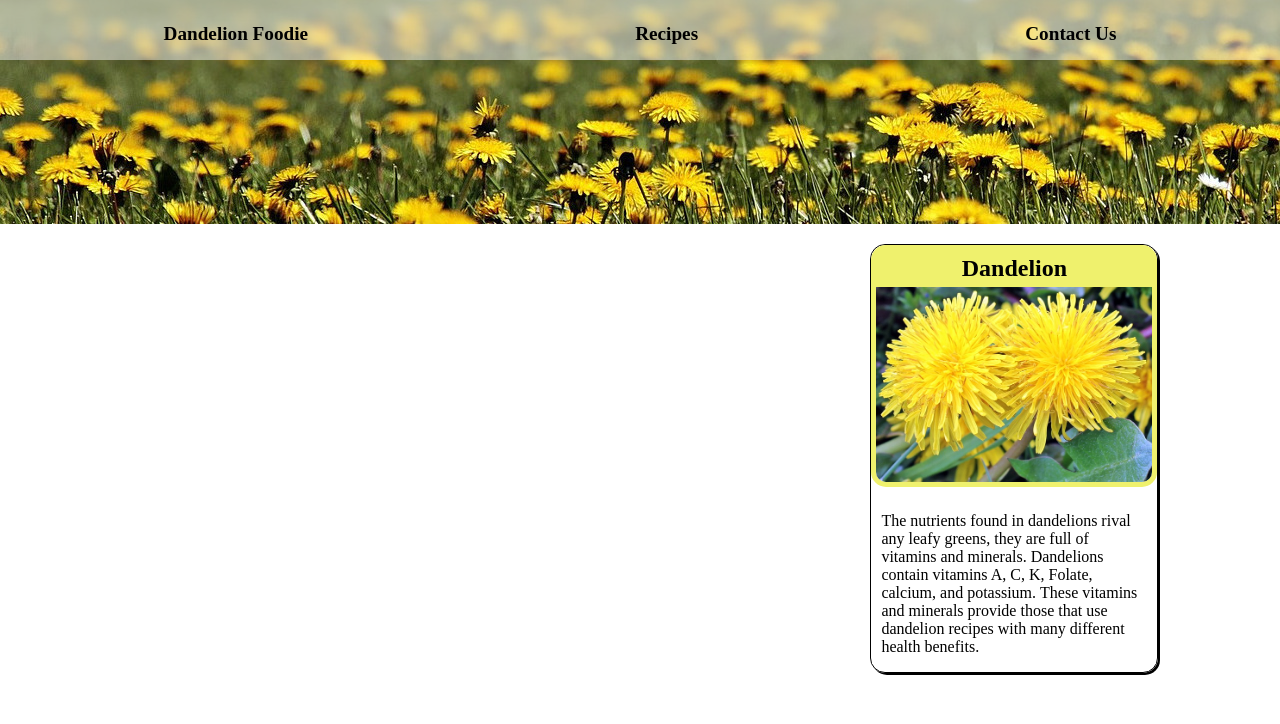
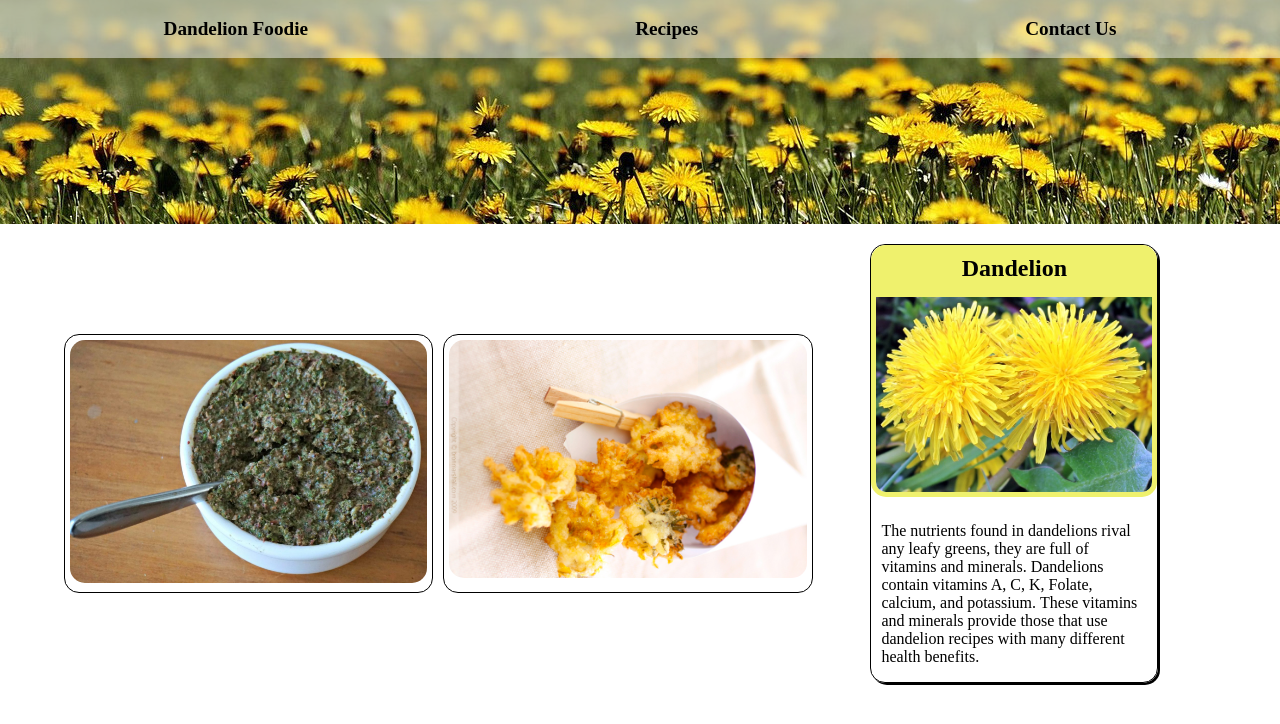
Before and after one commit to Campolino/js-restaurant, a website built with webpack: page dist/index.html in a window 1280 px wide. Built offline with nearby package versions, Linux system fonts and the light colour scheme.

Commit message:
add article and card settings

```diff
--- a/src/index.js
+++ b/src/index.js
@@ -1,9 +1,16 @@
 import DandelionField from './dandelion-field.jpg';
 import DandelionFlower from './dandelion-flower.jpg';
+import DandelionPesto from './beet-dandelion-pesto.jpg';
+import DandelionTempura from './dandelion-tempura-blooms.jpg';
 import './style.css';
 
 const content = document.querySelector('#content');
 const main = document.createElement('main');
+
+let cards = [
+  {'image': `${DandelionPesto}`, 'data': 'pesto'},
+  {'image': `${DandelionTempura}`, 'data': 'tempura'}
+];
 
 function header() {
   const element = document.createElement('header');
@@ -60,10 +67,28 @@ function section() {
 function article() {
   const dandelionArticle = document.createElement('article');
 
+  cards.forEach(cardInfo => {
+    dandelionArticle.appendChild(card(cardInfo));
+  });
+
   return dandelionArticle;
+}
+
+function card(cardInfo) {
+  const card = document.createElement('div');
+  card.classList.add('card');
+  card.setAttribute('data-card', `${cardInfo['data']}`);
+
+  const cardPhoto = new Image();
+  cardPhoto.src = cardInfo['image'];
+
+  card.appendChild(cardPhoto);
+
+  return card;
 }
 
 main.appendChild(article());
 main.appendChild(section());
+
 content.appendChild(header());
 content.appendChild(main);
--- a/src/style.css
+++ b/src/style.css
@@ -23,7 +23,7 @@ body,
 #content > header > .header-image > .header-text > h1,
 #content > header > .header-image > .header-text > a {
   font-size: 1.2rem;
-  padding: 10px 10px 2px 10px;
+  padding: 5px 10px;
   font-weight: bold;
 }
 
@@ -46,6 +46,22 @@ main {
 /* --- ARTICLE --- */
 article {
   width: 65%;
+  display: grid;
+  grid-template-columns: repeat(2, 1fr);
+  gap: 10px;
+}
+
+.card {
+  border: 1px solid black;
+  border-radius: 15px;
+  padding: 5px;
+}
+
+.card > img {
+  width: 100%;
+  height: auto;
+  overflow: scroll;
+  border-radius: 15px;
 }
 
 /* --- PRESENTATION --- */
@@ -63,7 +79,7 @@ article {
   text-align: center;
   background-color: rgb(239, 241, 109);
   margin: 0;
-  padding: 10px 0 0 0;
+  padding: 10px 0;
   border-top-right-radius: 15px;
   border-top-left-radius: 15px;
 }
```
Also changed, not shown: dist/63537558d78cebe7172f.jpg (added), dist/8f188a7a2be396555ff7.jpg (added), dist/93e0be4aba3907eaf8e4.jpg (added), dist/main.js, src/beet-dandelion-pesto.jpg (added), src/dandelion-tempura-blooms.jpg (added).
